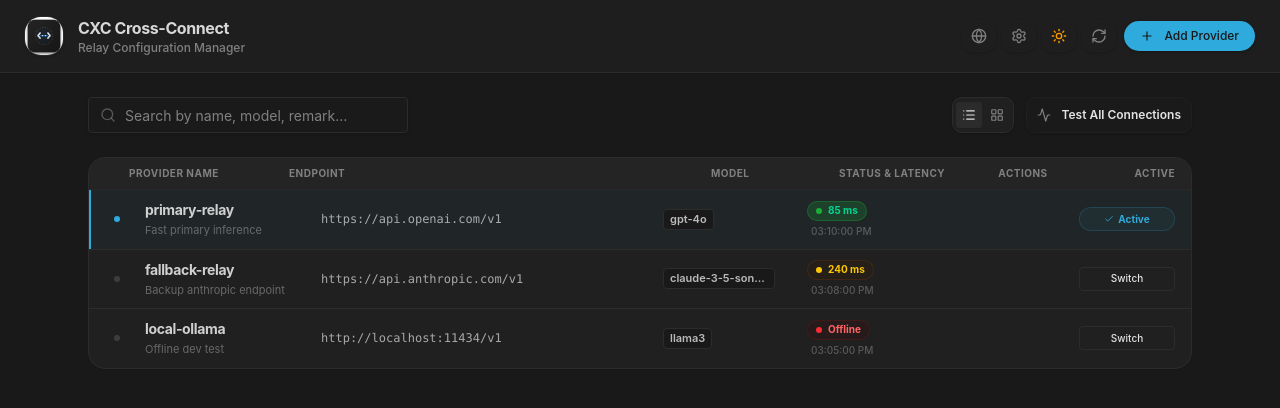
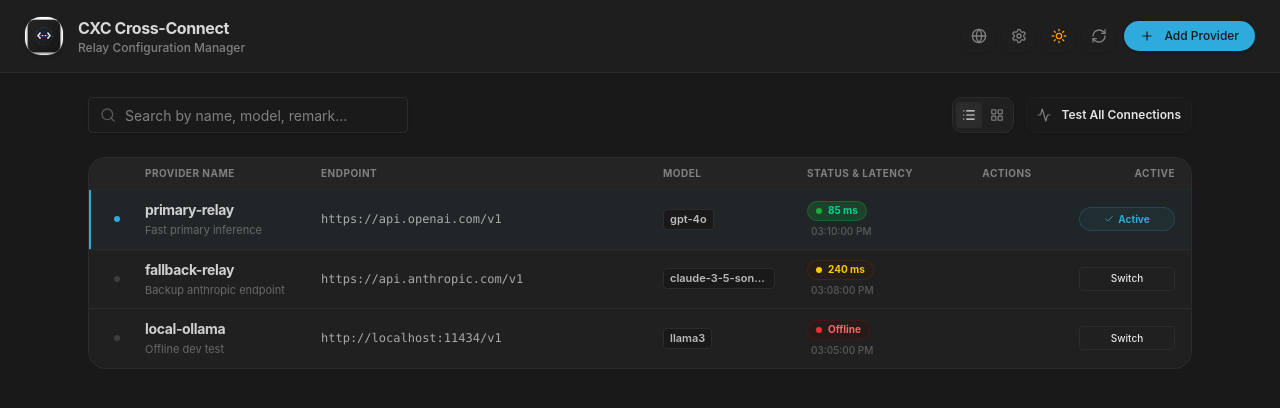
Before and after one commit to zhang3say/cxc, a React (Vite) app in the folder cxc-desktop/: page / in a window 1280 px wide. Shown: the top 408 px of the page. Built offline with nearby package versions, Linux system fonts and the light colour scheme.

Commit message:
fix: 修复列表视图中表头与表体字段内容未对齐的问题

```diff
--- a/cxc-desktop/src/App.tsx
+++ b/cxc-desktop/src/App.tsx
@@ -705,7 +705,7 @@ function App() {
                 /* Table Database Layout */
                 <div className="border border-border rounded-xl bg-card overflow-hidden divide-y divide-border shadow-[0_1px_3px_rgba(0,0,0,0.02)]">
                   {/* Table Header */}
-                  <div className="hidden sm:flex items-center px-4 py-2 bg-muted/40 text-[10px] font-bold text-muted-foreground uppercase tracking-wider border-b border-border/60">
+                  <div className="hidden sm:flex items-center px-4 py-2 bg-muted/40 text-[10px] font-bold text-muted-foreground uppercase tracking-wider border-b border-border/60 gap-4">
                     <div className="w-6 shrink-0" />
                     <div className="w-40 shrink-0 pr-4">{t.providerNameCol}</div>
                     <div className="flex-1 min-w-0 pr-4">{t.endpointCol}</div>
```
